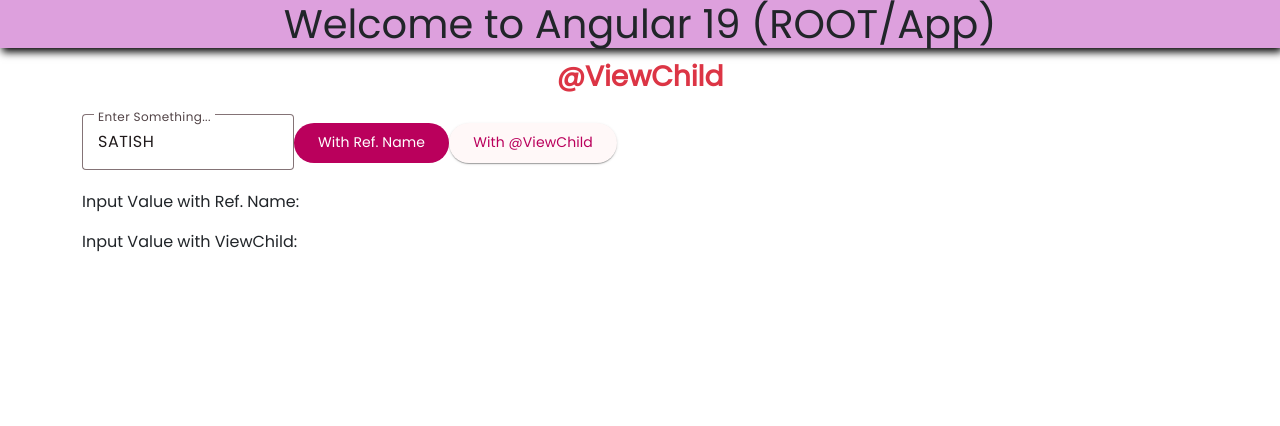
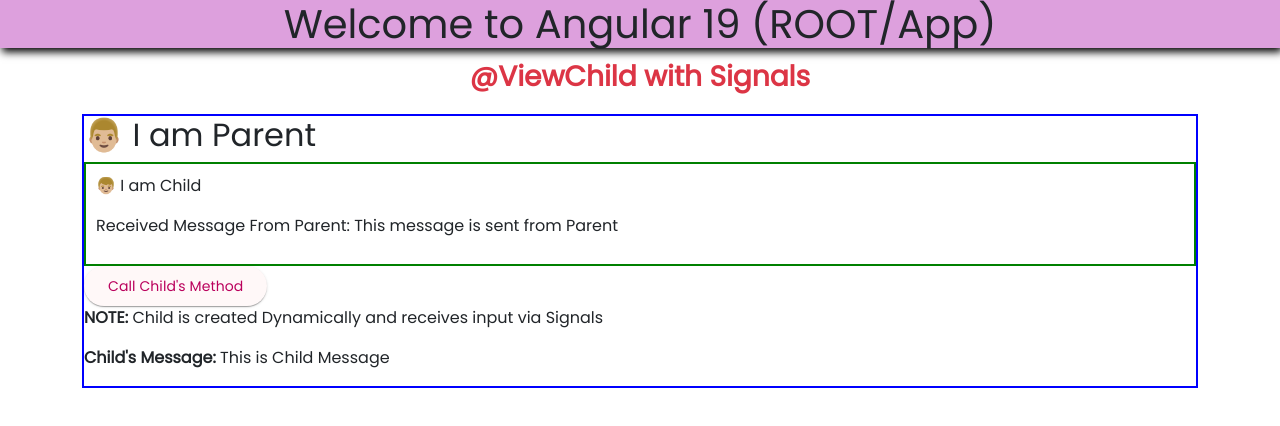
Before and after one commit to SatishKonduru/BATCH-34-v19, an Angular app: page / in a window 1280 px wide. Shown: the top 426 px of the page. Built offline with nearby package versions, Linux system fonts and the light colour scheme.

Commit message:
@ViewChild With Signal

```diff
--- a/src/app/app.component.html
+++ b/src/app/app.component.html
@@ -14,4 +14,5 @@
 <!-- <app-switch></app-switch> -->
  <!-- <app-for></app-for> -->
 <!-- <app-sender></app-sender> -->
- <app-view-child></app-view-child>
+ <!-- <app-view-child></app-view-child> -->
+<app-parent></app-parent>
--- a/src/app/app.component.ts
+++ b/src/app/app.component.ts
@@ -13,10 +13,11 @@
 import { ForComponent } from './components/for/for.component';
 import { SenderComponent } from './components/sender/sender.component';
 import { ViewChildComponent } from './components/view-child/view-child.component';
+import { ParentComponent } from './components/parent/parent.component';
 
 @Component({
   selector: 'app-root',
-  imports: [RouterOutlet, ViewChildComponent],
+  imports: [RouterOutlet, ParentComponent],
   templateUrl: './app.component.html',
   styleUrl: './app.component.css',
 })
--- /dev/null
+++ b/src/app/components/child/child.component.html
@@ -0,0 +1,4 @@
+<div style="border: 2px solid green; padding: 10px">
+  <p>👦🏼 I am Child</p>
+  <p>Received Message From Parent: {{ message() }}</p>
+</div>
--- /dev/null
+++ b/src/app/components/child/child.component.ts
@@ -0,0 +1,15 @@
+import { Component, input } from '@angular/core';
+
+@Component({
+  selector: 'app-child',
+  imports: [],
+  templateUrl: './child.component.html',
+  styleUrl: './child.component.css',
+})
+export class ChildComponent {
+  message = input<string>('');
+  childMessage = 'This is Child Message';
+  showMessage() {
+    alert('Child Says: ' + this.message());
+  }
+}
--- /dev/null
+++ b/src/app/components/parent/parent.component.html
@@ -0,0 +1,18 @@
+<app-topic [topic]="topicName"></app-topic>
+<div class="container">
+  <div style="border: 2px solid blue">
+    <h2>👨🏼 I am Parent</h2>
+    <!-- <app-child></app-child> -->
+    <!-- No Need to project here . We will create childComponent (into DOM) dinamically (at runtime)-->
+    <!-- We have to provide placeholder for Child component -->
+    <ng-template #childHost></ng-template>
+    <button mat-raised-button (click)="callChildMethod()">
+      Call Child's Method
+    </button>
+    <p>
+      <strong>NOTE:</strong> Child is created Dynamically and receives input via
+      Signals
+    </p>
+    <p><strong>Child's Message: </strong>{{ childMessage }}</p>
+  </div>
+</div>
--- /dev/null
+++ b/src/app/components/parent/parent.component.ts
@@ -0,0 +1,47 @@
+import {
+  AfterViewInit,
+  ChangeDetectorRef,
+  Component,
+  ComponentRef,
+  EnvironmentInjector,
+  inject,
+  Injector,
+  ViewChild,
+  ViewContainerRef,
+} from '@angular/core';
+import { TopicComponent } from '../topic/topic.component';
+import { ChildComponent } from '../child/child.component';
+import { MatButtonModule } from '@angular/material/button';
+@Component({
+  selector: 'app-parent',
+  imports: [TopicComponent, ChildComponent, MatButtonModule],
+  templateUrl: './parent.component.html',
+  styleUrl: './parent.component.css',
+})
+export class ParentComponent implements AfterViewInit {
+  topicName = '@ViewChild with Signals';
+
+  @ViewChild('childHost', { read: ViewContainerRef }) vcr!: ViewContainerRef;
+
+  childRef!: ComponentRef<ChildComponent>;
+  private injector = inject(Injector);
+  private envInjector = inject(EnvironmentInjector);
+  msgToChild = 'This message is sent from Parent';
+  childMessage: any;
+
+  constructor(private cdr: ChangeDetectorRef) {}
+
+  ngAfterViewInit(): void {
+    this.childRef = this.vcr.createComponent(ChildComponent, {
+      environmentInjector: this.envInjector,
+      injector: this.injector,
+    });
+    this.childRef.setInput('message', this.msgToChild);
+    this.childMessage = this.childRef?.instance?.childMessage;
+    this.cdr.detectChanges();
+  }
+
+  callChildMethod() {
+    this.childRef?.instance?.showMessage();
+  }
+}
```
Also changed, not shown: src/app/components/child/child.component.css (added), src/app/components/parent/parent.component.css (added).
